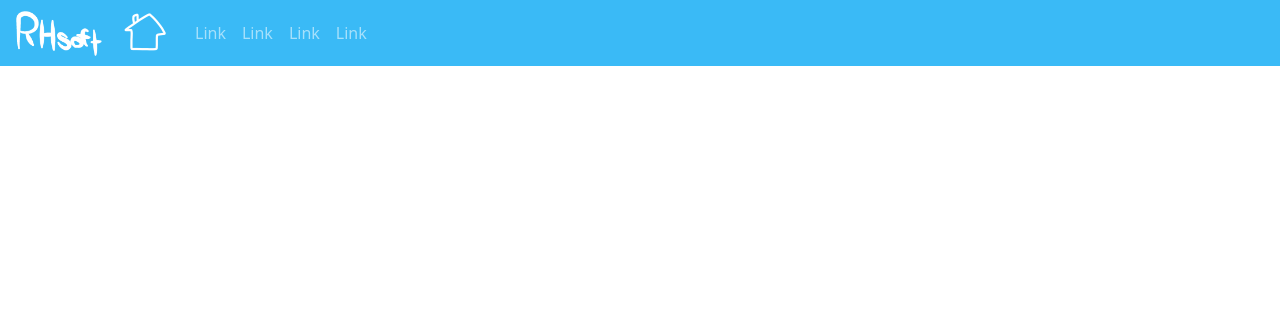
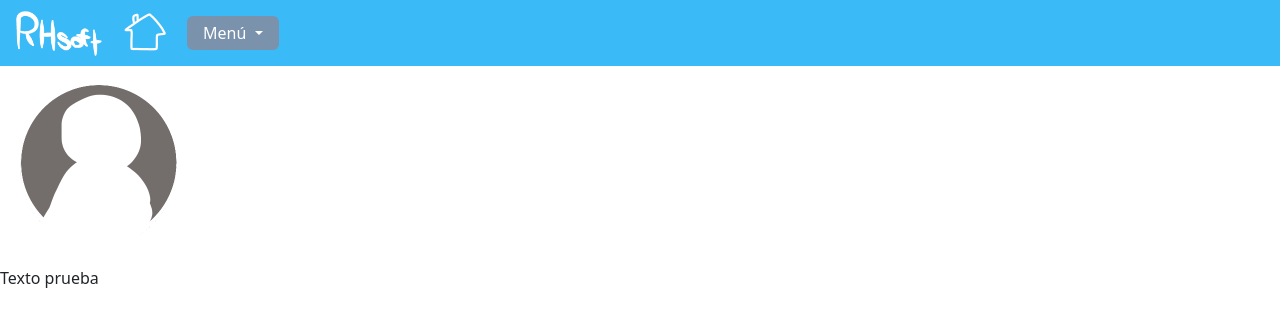
Before and after one commit to cuatrojos-jp/RHSoft, a PHP site: page / in a window 1280 px wide. Shown: the top 327 px of the page. Run offline with PHP 8.4, Linux system fonts and the light colour scheme.

Commit message:
Agregar imagenes y dropdown menu

```diff
--- a/assets/style.css
+++ b/assets/style.css
@@ -1,3 +1,14 @@
 .navbar-pastelblue {
     background-color: #3ABAF6;
 }
+
+.btn-grey {
+    background-color: #7b92ad;
+    border: none;
+    color: #ffffff;
+    padding: 5px 16px;
+    text-align: center;
+    text-decoration: none;
+    display: inline-block;
+    font-size: 16px;
+  }
--- a/index.html
+++ b/index.html
@@ -5,16 +5,28 @@
     <meta name="viewport" content="width=device-width, initial-scale=1.0" />
     <title>Indice</title>
     <link rel="stylesheet" href="assets/bs/css/bootstrap.min.css" />
-    <link rel="stylesheet" href="assets/style.css">
-    <link rel="stylesheet" href="assets/media_queries.css">
-    <link rel="stylesheet" href="assets/bs/css/">
+    <link rel="stylesheet" href="assets/style.css" />
+    <link rel="stylesheet" href="assets/media_queries.css" />
+    <link rel="stylesheet" href="assets/bs/css/" />
   </head>
 
   <body>
     <nav class="navbar navbar-expand-lg navbar-dark navbar-pastelblue">
       <div class="container-fluid">
-        <img src="assets/images/RHSoft_logo.png" id="logo" alt="RHSoft logo" width="90" style="margin-right: 20px;">
-        <img src="assets/images/home_icon.png" id="home_icon" alt="home icon" width="45" style="margin-right: 20px;">
+        <img
+          src="assets/images/RHSoft_logo.png"
+          id="logo"
+          alt="RHSoft logo"
+          width="90"
+          style="margin-right: 20px"
+        />
+        <img
+          src="assets/images/home_icon.png"
+          id="home_icon"
+          alt="home icon"
+          width="45"
+          style="margin-right: 20px"
+        />
         <button
           class="navbar-toggler"
           type="button"
@@ -28,21 +40,33 @@
         </button>
         <div class="collapse navbar-collapse" id="navbarSupportedContent">
           <ul class="navbar-nav me-auto mb-2 mb-lg-0">
-            <li class="nav-item">
-              <a class="nav-link" href="#">Link</a>
-            </li>
-            <li class="nav-item">
-                <a class="nav-link" href="#">Link</a>
-            </li>
-            <li class="nav-item">
-                <a class="nav-link" href="#">Link</a>
-            </li>
-            <li class="nav-item">
-                <a class="nav-link" href="#">Link</a>
-            </li>
+            <div class="dropdown">
+              <button
+                class="btn btn-grey dropdown-toggle"
+                type="button"
+                data-bs-toggle="dropdown"
+                aria-expanded="false"
+              >
+                Men&uacute;
+              </button>
+              <ul class="dropdown-menu">
+                <li><a class="dropdown-item" href="#">Nominas</a></li>
+                <li><a class="dropdown-item" href="#">Permiso Vacacional</a></li>
+                <li>
+                  <a class="dropdown-item" href="#">Tiempo incapacidad</a>
+                </li>
+              </ul>
+            </div>
           </ul>
         </div>
       </div>
     </nav>
+    <div>
+        <img src="assets/images/nopfp.png" id="pfp" alt="Profile Picture" width="200" height="200">
+    </div>
+    <div>
+        Texto prueba
+    </div>
   </body>
+  <script src="assets/bs/js/bootstrap.bundle.min.js"></script>
 </html>
```
Also changed, not shown: assets/images/nopfp.png (added).
